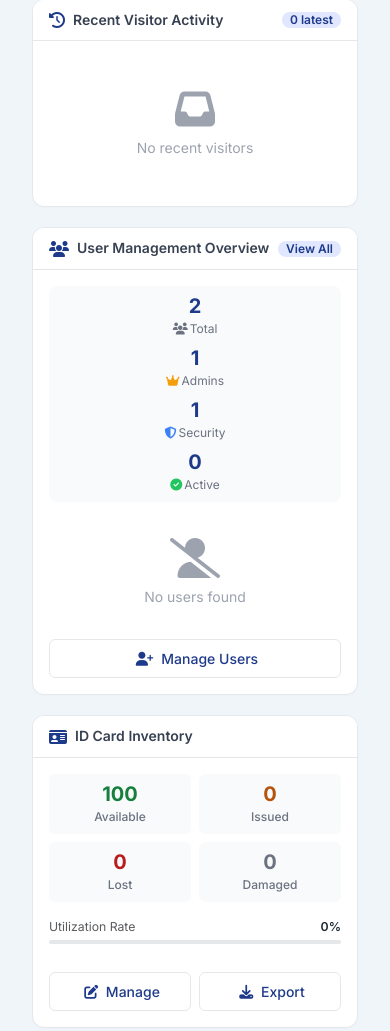
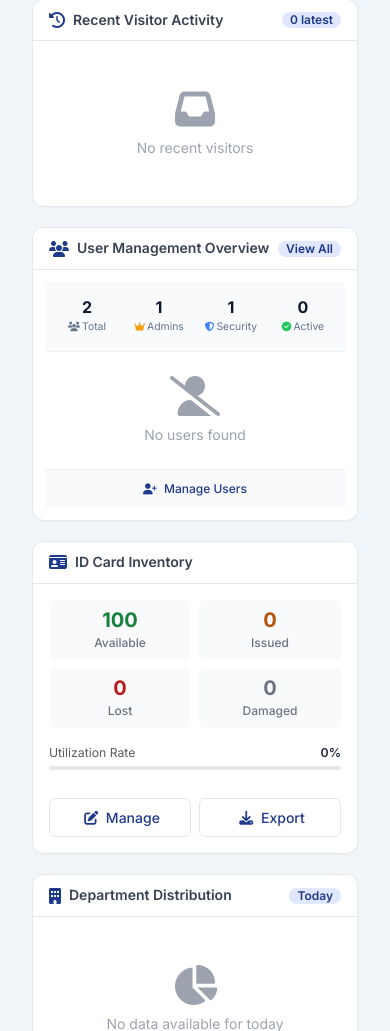
Before and after one commit to Vickyvkz7/Vms-version2-, a Flask app: page /admin/dashboard in a window 390 px wide. Shown: the part 862-1893 px from the top of the page. Run offline with Flask 3, Linux system fonts and the light colour scheme; a user stored in the database is signed in; parts of the project's set-up code (start-up, migrations or seed data) failed here and were passed over.

Commit message:
Update admin_dashboard.html

```diff
--- a/templates/admin_dashboard.html
+++ b/templates/admin_dashboard.html
@@ -371,99 +371,206 @@
         transform: translateY(-1px);
     }
 
-    /* User Stats - Scoped */
-    .admin-dashboard .user-stats {
+    /* ===== USER MANAGEMENT OVERVIEW - COMPACT BOX STYLES ===== */
+    /* Making the user management panel more compact and boxed */
+
+    .admin-dashboard .user-management-compact {
+        background: white;
+        border-radius: 12px;
+        border: 1px solid #edf2f7;
+        overflow: hidden;
+    }
+
+    .admin-dashboard .user-stats-compact {
         display: grid;
         grid-template-columns: repeat(4, 1fr);
-        gap: 8px;
-        margin-bottom: 16px;
-        padding: 8px;
-        background: #f9fafb;
-        border-radius: 8px;
+        gap: 4px;
+        padding: 12px 8px;
+        background: #f8fafc;
+        border-bottom: 1px solid #edf2f7;
     }
 
-    .admin-dashboard .user-stat-item {
+    .admin-dashboard .user-stat-item-compact {
         text-align: center;
+        padding: 4px 2px;
     }
 
-    .admin-dashboard .user-stat-item .count {
-        font-size: 1.25rem;
+    .admin-dashboard .user-stat-item-compact .count {
+        font-size: 1rem;
         font-weight: 700;
-        color: #1e3a8a;
+        color: #0f172a;
         line-height: 1.2;
     }
 
-    .admin-dashboard .user-stat-item .label {
-        font-size: 0.75rem;
-        color: #6b7280;
+    .admin-dashboard .user-stat-item-compact .label {
+        font-size: 0.65rem;
+        color: #64748b;
         margin-top: 2px;
         display: flex;
         align-items: center;
         justify-content: center;
         gap: 2px;
+        white-space: nowrap;
     }
 
-    .admin-dashboard .user-list {
-        max-height: 300px;
-        overflow-y: auto;
+    .admin-dashboard .user-stat-item-compact .label i {
+        font-size: 0.6rem;
     }
 
-    .admin-dashboard .user-item {
+    .admin-dashboard .user-list-compact {
+        max-height: 280px;
+        overflow-y: auto;
+        padding: 4px 0;
+    }
+
+    .admin-dashboard .user-item-compact {
         display: flex;
         align-items: center;
         justify-content: space-between;
-        padding: 8px;
-        border-bottom: 1px solid #e5e7eb;
-        transition: all 0.15s ease;
+        padding: 8px 12px;
+        border-bottom: 1px solid #f1f5f9;
+        transition: all 0.2s ease;
     }
 
-    .admin-dashboard .user-item:hover {
-        background: #f9fafb;
-        border-radius: 6px;
+    .admin-dashboard .user-item-compact:last-child {
+        border-bottom: none;
     }
 
-    .admin-dashboard .user-avatar-small {
+    .admin-dashboard .user-item-compact:hover {
+        background: #f8fafc;
+    }
+
+    .admin-dashboard .user-info-compact {
+        display: flex;
+        align-items: center;
+        gap: 10px;
+        flex: 1;
+        min-width: 0; /* Prevents flex overflow */
+    }
+
+    .admin-dashboard .user-avatar-compact {
         width: 36px;
         height: 36px;
-        background: linear-gradient(135deg, #e0e7ff, #e0e7ff);
-        border-radius: 9999px;
+        background: #eef2ff;
+        border-radius: 50%;
         display: flex;
         align-items: center;
         justify-content: center;
         color: #1e3a8a;
         font-weight: 600;
-        font-size: 0.875rem;
+        font-size: 14px;
+        box-shadow: 0 2px 4px rgba(0, 0, 0, 0.05);
+        border: 2px solid white;
+        flex-shrink: 0;
     }
 
-    .admin-dashboard .user-info {
-        display: flex;
-        align-items: center;
-        gap: 8px;
+    .admin-dashboard .user-details-compact {
+        min-width: 0; /* Prevents flex overflow */
+        flex: 1;
     }
 
-    .admin-dashboard .user-details .name {
+    .admin-dashboard .user-details-compact .name {
         font-weight: 600;
-        color: #1f2937;
-        font-size: 0.875rem;
+        color: #1e293b;
+        font-size: 13px;
+        line-height: 1.3;
+        margin-bottom: 2px;
+        text-transform: capitalize;
+        white-space: nowrap;
+        overflow: hidden;
+        text-overflow: ellipsis;
     }
 
-    .admin-dashboard .user-details .role {
-        font-size: 0.75rem;
-        color: #6b7280;
+    .admin-dashboard .user-details-compact .role {
+        font-size: 11px;
+        color: #64748b;
         display: flex;
         align-items: center;
         gap: 4px;
+        line-height: 1.2;
+        white-space: nowrap;
     }
 
-    .admin-dashboard .user-status-dot {
+    .admin-dashboard .user-details-compact .role i {
+        font-size: 10px;
+        width: 12px;
+        text-align: center;
+        flex-shrink: 0;
+    }
+
+    .admin-dashboard .user-status-dot-compact {
         width: 6px;
         height: 6px;
         border-radius: 50%;
         display: inline-block;
+        margin-right: 2px;
+        box-shadow: 0 0 0 2px white;
+        flex-shrink: 0;
     }
 
-    .admin-dashboard .status-active { background: #15803d; }
-    .admin-dashboard .status-inactive { background: #9ca3af; }
+    .admin-dashboard .status-active-compact {
+        background: #22c55e;
+    }
+
+    .admin-dashboard .status-inactive-compact {
+        background: #94a3b8;
+    }
+
+    .admin-dashboard .user-date-compact {
+        font-size: 10px;
+        color: #94a3b8;
+        font-weight: 400;
+        white-space: nowrap;
+        padding-left: 6px;
+        flex-shrink: 0;
+    }
+
+    .admin-dashboard .user-role-badge {
+        display: inline-flex;
+        align-items: center;
+        gap: 2px;
+        background: #f1f5f9;
+        padding: 2px 6px;
+        border-radius: 12px;
+        font-size: 10px;
+        color: #475569;
+    }
+
+    .admin-dashboard .user-role-badge i {
+        font-size: 9px;
+    }
+
+    .admin-dashboard .user-role-badge.admin {
+        background: #fef3c7;
+        color: #92400e;
+    }
+
+    .admin-dashboard .user-role-badge.security {
+        background: #dbeafe;
+        color: #1e40af;
+    }
+
+    .admin-dashboard .manage-users-link {
+        display: block;
+        text-align: center;
+        color: #1e3a8a;
+        text-decoration: none;
+        font-weight: 500;
+        padding: 10px;
+        border-top: 1px solid #edf2f7;
+        background: #f9fafc;
+        font-size: 12px;
+        transition: all 0.15s ease;
+    }
+
+    .admin-dashboard .manage-users-link:hover {
+        background: #e0e7ff;
+    }
+
+    .admin-dashboard .manage-users-link i {
+        margin-right: 4px;
+        font-size: 11px;
+    }
 
     /* Card Stats - Scoped */
     .admin-dashboard .card-stats {
@@ -758,10 +865,6 @@
         .admin-dashboard .main-grid {
             grid-template-columns: 1fr;
         }
-
-        .admin-dashboard .user-stats {
-            grid-template-columns: repeat(2, 1fr);
-        }
     }
 
     @media (max-width: 768px) {
@@ -777,10 +880,6 @@
 
         .admin-dashboard .stats-grid,
         .admin-dashboard .quick-links {
-            grid-template-columns: 1fr;
-        }
-
-        .admin-dashboard .user-stats {
             grid-template-columns: 1fr;
         }
 
@@ -976,9 +1075,9 @@
                 </div>
             </div>
 
-            <!-- Right Sidebar -->
+            <!-- Right Sidebar - With Compact User Management Box -->
             <div>
-                <!-- User Management Overview Card -->
+                <!-- User Management Overview - Compact Box Style -->
                 <div class="card-custom" style="margin-bottom: 20px;">
                     <div class="card-header">
                         <h3>
@@ -987,48 +1086,54 @@
                         </h3>
                         <a href="{{ url_for('admin_users') }}" class="badge" style="text-decoration: none;">View All</a>
                     </div>
-                    <div class="card-body">
-                        <div class="user-stats">
-                            <div class="user-stat-item">
+                    <div class="card-body" style="padding: 12px;">
+                        <!-- Compact Stats -->
+                        <div class="user-stats-compact">
+                            <div class="user-stat-item-compact">
                                 <div class="count">{{ total_users|default(0) }}</div>
                                 <div class="label"><i class="fas fa-users"></i> Total</div>
                             </div>
-                            <div class="user-stat-item">
+                            <div class="user-stat-item-compact">
                                 <div class="count">{{ admin_users|default(0) }}</div>
                                 <div class="label"><i class="fas fa-crown" style="color: #f59e0b;"></i> Admins</div>
                             </div>
-                            <div class="user-stat-item">
+                            <div class="user-stat-item-compact">
                                 <div class="count">{{ security_users|default(0) }}</div>
                                 <div class="label"><i class="fas fa-shield-alt" style="color: #3b82f6;"></i> Security</div>
                             </div>
-                            <div class="user-stat-item">
+                            <div class="user-stat-item-compact">
                                 <div class="count">{{ active_users|default(0) }}</div>
                                 <div class="label"><i class="fas fa-check-circle" style="color: #22c55e;"></i> Active</div>
                             </div>
                         </div>
 
-                        <div class="user-list">
+                        <!-- Compact User List -->
+                        <div class="user-list-compact">
                             {% for user in recent_users|default([]) %}
-                            <div class="user-item">
-                                <div class="user-info">
-                                    <div class="user-avatar-small">
+                            <div class="user-item-compact">
+                                <div class="user-info-compact">
+                                    <div class="user-avatar-compact">
                                         {{ (user.full_name or user.username)[0]|upper }}
                                     </div>
-                                    <div class="user-details">
-                                        <div class="name">{{ user.full_name or user.username }}</div>
+                                    <div class="user-details-compact">
+                                        <div class="name">{{ (user.full_name or user.username).title() }}</div>
                                         <div class="role">
-                                            <span class="user-status-dot status-{{ 'active' if user.is_active else 'inactive' }}"></span>
+                                            <span class="user-status-dot-compact status-{{ 'active' if user.is_active else 'inactive' }}-compact"></span>
                                             {% if user.is_admin %}
-                                            <i class="fas fa-crown" style="color: #f59e0b;"></i> Administrator
+                                            <span class="user-role-badge admin">
+                                                <i class="fas fa-crown"></i> Admin
+                                            </span>
                                             {% else %}
-                                            <i class="fas fa-shield-alt" style="color: #3b82f6;"></i> Security
+                                            <span class="user-role-badge security">
+                                                <i class="fas fa-shield-alt"></i> Security
+                                            </span>
                                             {% endif %}
                                         </div>
                                     </div>
                                 </div>
-                                <small class="text-muted">
-                                    {{ user.last_login.strftime('%d/%m') if user.last_login else 'Never' }}
-                                </small>
+                                <span class="user-date-compact">
+                                    {{ user.last_login.strftime('%d %b') if user.last_login else '—' }}
+                                </span>
                             </div>
                             {% else %}
                             <div class="empty-state" style="padding: 20px;">
@@ -1038,8 +1143,9 @@
                             {% endfor %}
                         </div>
 
-                        <a href="{{ url_for('admin_users') }}" class="view-all-link">
-                            <i class="fas fa-user-plus me-2"></i>Manage Users
+                        <!-- Manage Users Link -->
+                        <a href="{{ url_for('admin_users') }}" class="manage-users-link">
+                            <i class="fas fa-user-plus"></i> Manage Users
                         </a>
                     </div>
                 </div>
```
